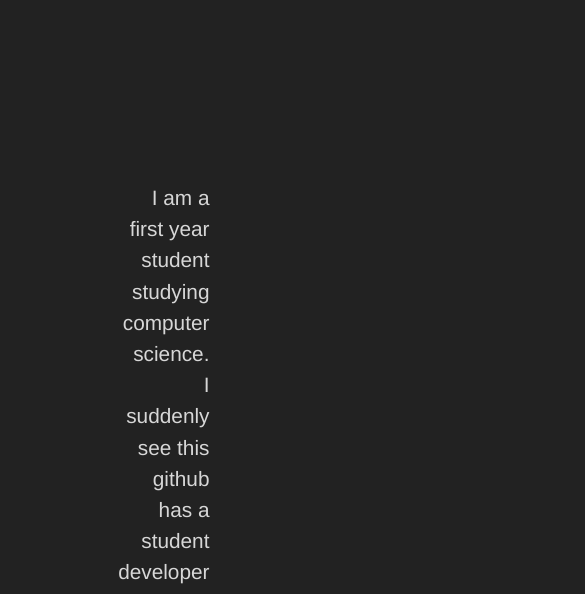
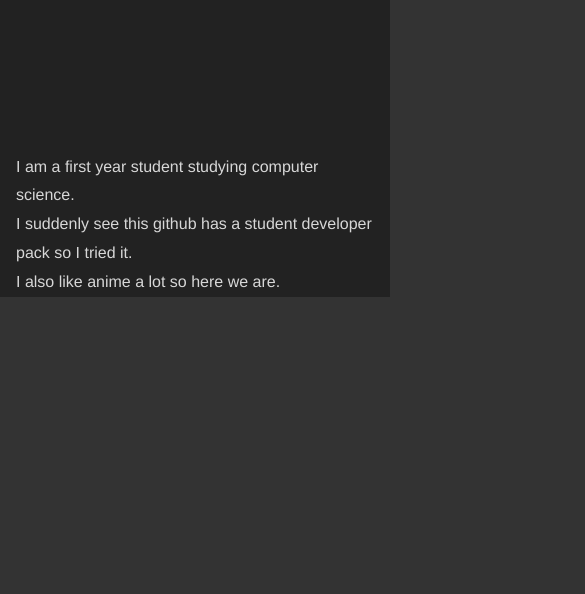
Before and after one commit to yahalloe/yahalloe-s-3x3, a plain HTML site: page src/aboutMe.html in a window 390 px wide. Shown: the part 115-709 px from the top of the page, 585 px wide, since content can reach past the window. Drawn offline with Linux system fonts and the light colour scheme.

Commit message:
fixing margins

```diff
--- a/src/aboutMe.html
+++ b/src/aboutMe.html
@@ -3,7 +3,7 @@
   <head>
     <meta charset="UTF-8" />
     <meta http-equiv="X-UA-Compatible" content="ie=edge" />
-    <meta name="viewport" content="width=device-width, initial-scale=1.0" />
+    <meta name="viewport" content="initial-scale=1.0, width=device-width">
     <title>Made in Abyss</title>
     <link rel="stylesheet" href="style.css" />
     <link rel="stylesheet" href="animation.css" />
--- a/src/style.css
+++ b/src/style.css
@@ -1,3 +1,7 @@
+html {
+  margin: 0;
+}
+
 header {
   padding-top: .5em;
   padding-bottom: .5rem;
@@ -75,6 +79,7 @@ body {
 }
 
 main {
+  max-width: 100%;
   margin: 0 auto;
   background-color: #333;
   display: flex;
@@ -92,7 +97,7 @@ main {
 }
 
 .grid-container {
-  margin-top: 4rem;
+  margin-top: 15rem;
   max-width: 47%;
   display: grid;
   grid-template-columns: repeat(3, 1fr);
@@ -117,23 +122,29 @@ p {
   text-align: center;
   font-size: 3.5rem;
   margin-top: 5em;
-  margin-right: 10em;
-  margin-left: 10em;
+  margin-right: 9em;
+  margin-left: 9em;
   padding-bottom: 2rem;
 }
 
 .aboutMe-container {
+  flex: 1;
+  display: flex;
+  flex-direction: column;
+  padding: 0 25em;
+  max-width: 100%;
   background-color: #222;
+  text-align: right;
+  align-items: center; /* Center content horizontally */
+  justify-content: center; /* Center content vertically */
 }
 
 .aboutMe {
+  width: 100%;
   color: #d7d7d7;
   line-height: 1.5;
-  text-align: right;
-  margin-left: 29em;
-  margin-right: 32em;
-  margin-top: 10em;
-  margin-bottom: 1em;
+  text-align: center; /* Center text */
+  padding: 0 3em; /* Adjust padding */
   font-size: 1.3rem;
   border: 0;
 }
@@ -143,6 +154,7 @@ footer {
   flex-direction: column;
   align-items: center;
   text-align: center;
+  margin-top: 0;
 }
 
 .linkingPics {
@@ -190,6 +202,7 @@ aside {
 }
 
 .contact-us {
+  cursor: pointer;
   margin-top: .5em;
   color: rgb(209, 207, 207);
 }
@@ -251,7 +264,9 @@ aside {
 /* mobile look */
 @media (max-width: 767px) {
   h1 {
-    font-size: 3rem;
+    margin: 0 auto;
+    box-sizing: border-box;
+    padding-top: 1.1rem;
   }
 
   h2 {
@@ -273,6 +288,21 @@ aside {
   .explanation {
     margin-top: 50px;
     margin-bottom: 20px;
+  }
+
+  .aboutMe-container {
+    padding: 0 0 0 0;
+  }
+
+  .aboutMe {
+    padding: 0 1em;
+    padding-top: 10rem;
+    line-height: 1.8;
+    width: 100%;
+    font-size: 1em;
+    margin: 0;
+    text-align: left; /* Center text on mobile */
+    box-sizing: border-box;
   }
 
   p {
```
Also changed, not shown: src/index.html (+2 -1 lines).
